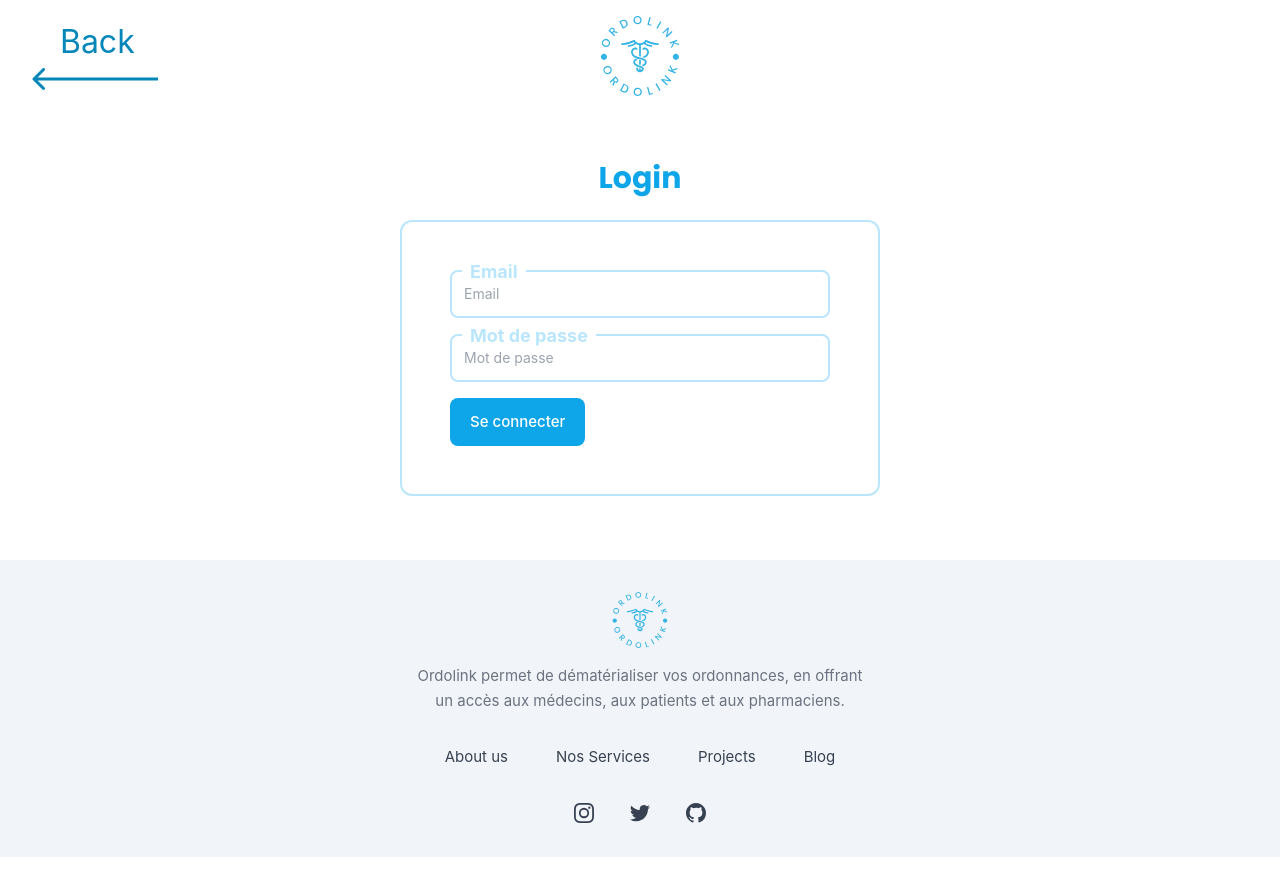
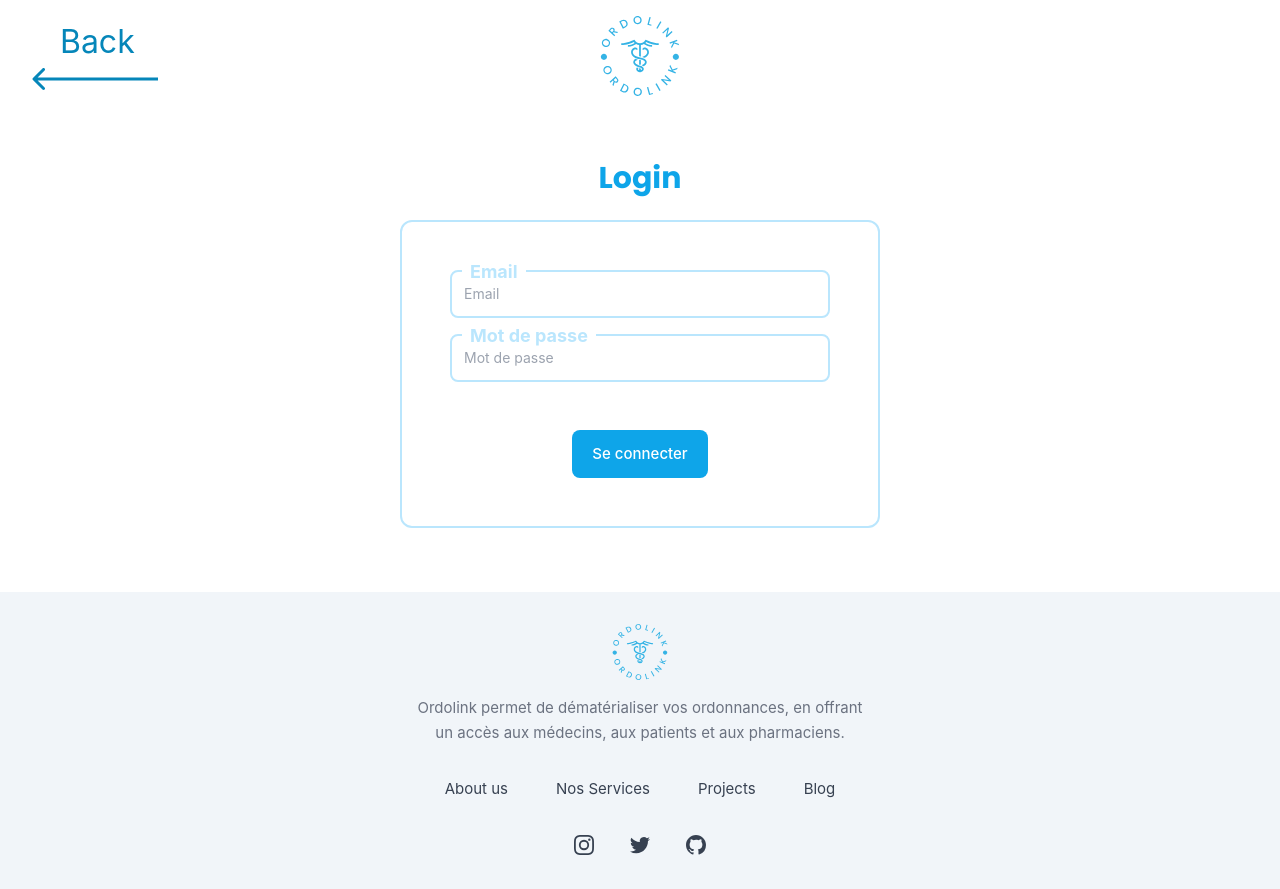
Before and after one commit to Cyb0nix/OrdoLink, a Vue app in the folder Vue/: page /Login in a window 1280 px wide. Before the commit the page ends 857 px from the top, so only its background shows below. Built offline with nearby package versions, Linux system fonts and the light colour scheme.

Commit message:
Update LoginPage

```diff
--- a/Vue/src/components/HeaderLogin.vue
+++ b/Vue/src/components/HeaderLogin.vue
@@ -1,5 +1,7 @@
 <template>
     <header class="">
+
+        <router-link to="/">
         <div class="max-w-full px-4 py-2 sm:px-6 sm:py-4 lg:px-8">
             <p class="back">Back</p>
             <img
@@ -16,6 +18,7 @@
                 />
             </div>
         </div>
+        </router-link>
     </header>
 </template>
 
--- a/Vue/src/views/LoginPage.vue
+++ b/Vue/src/views/LoginPage.vue
@@ -39,10 +39,10 @@
                 <label class="absolute left-3 -top-3 bg-white text-sky-200 font-bold text-lg px-2" for="lastname">Mot de passe</label>
               </div>
             </div>
-            <div class="mt-4">
+            <div class="flex justify-center">
               <button
                 type="submit"
-                class="inline-block w-full rounded-lg bg-sky-500 px-5 py-3 font-medium text-white sm:w-auto"
+                class="inline-block w-full rounded-lg bg-sky-500 px-5 py-3 font-medium text-white sm:w-auto mt-8"
               >
                 Se connecter
               </button>
```
